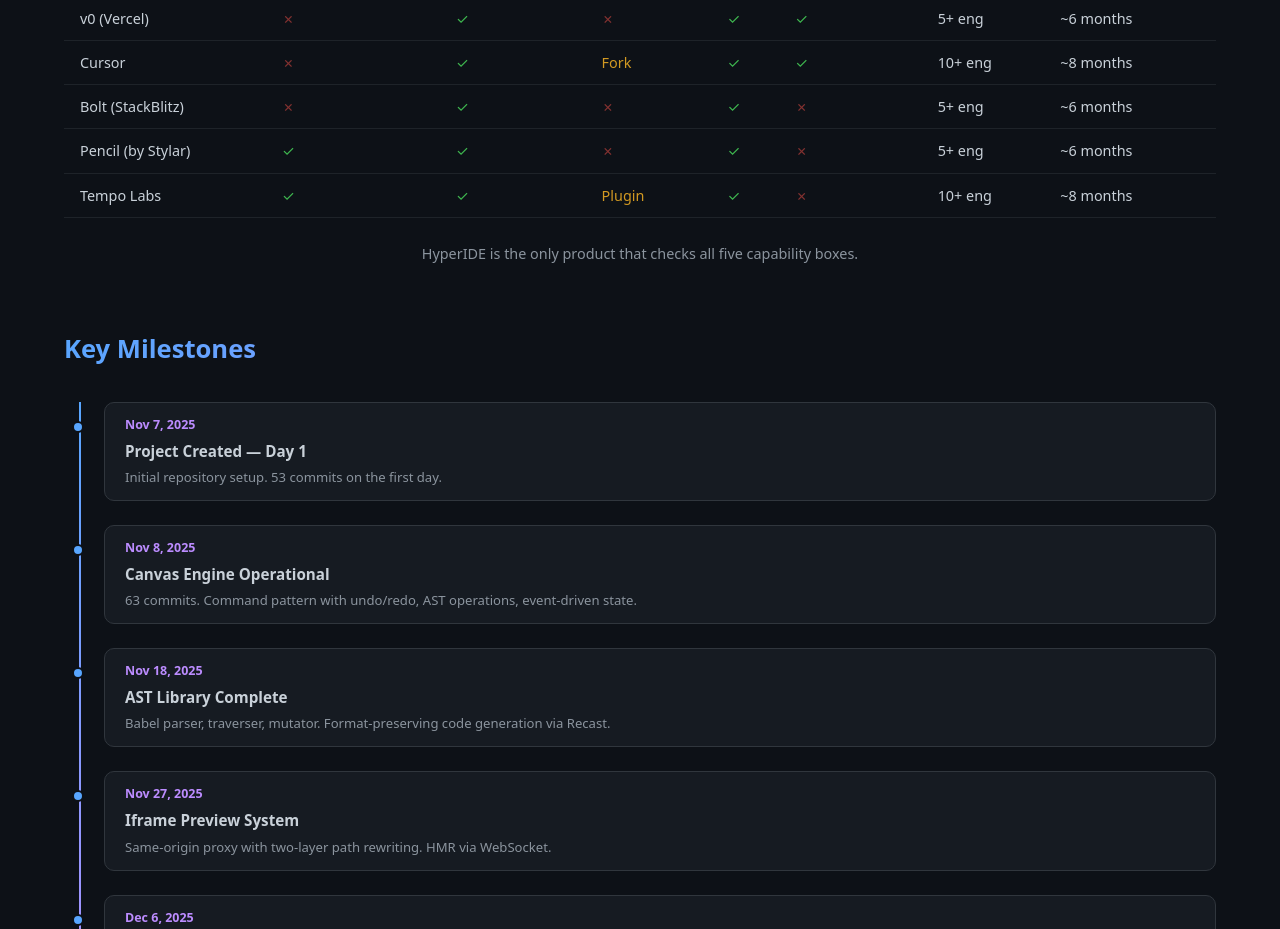
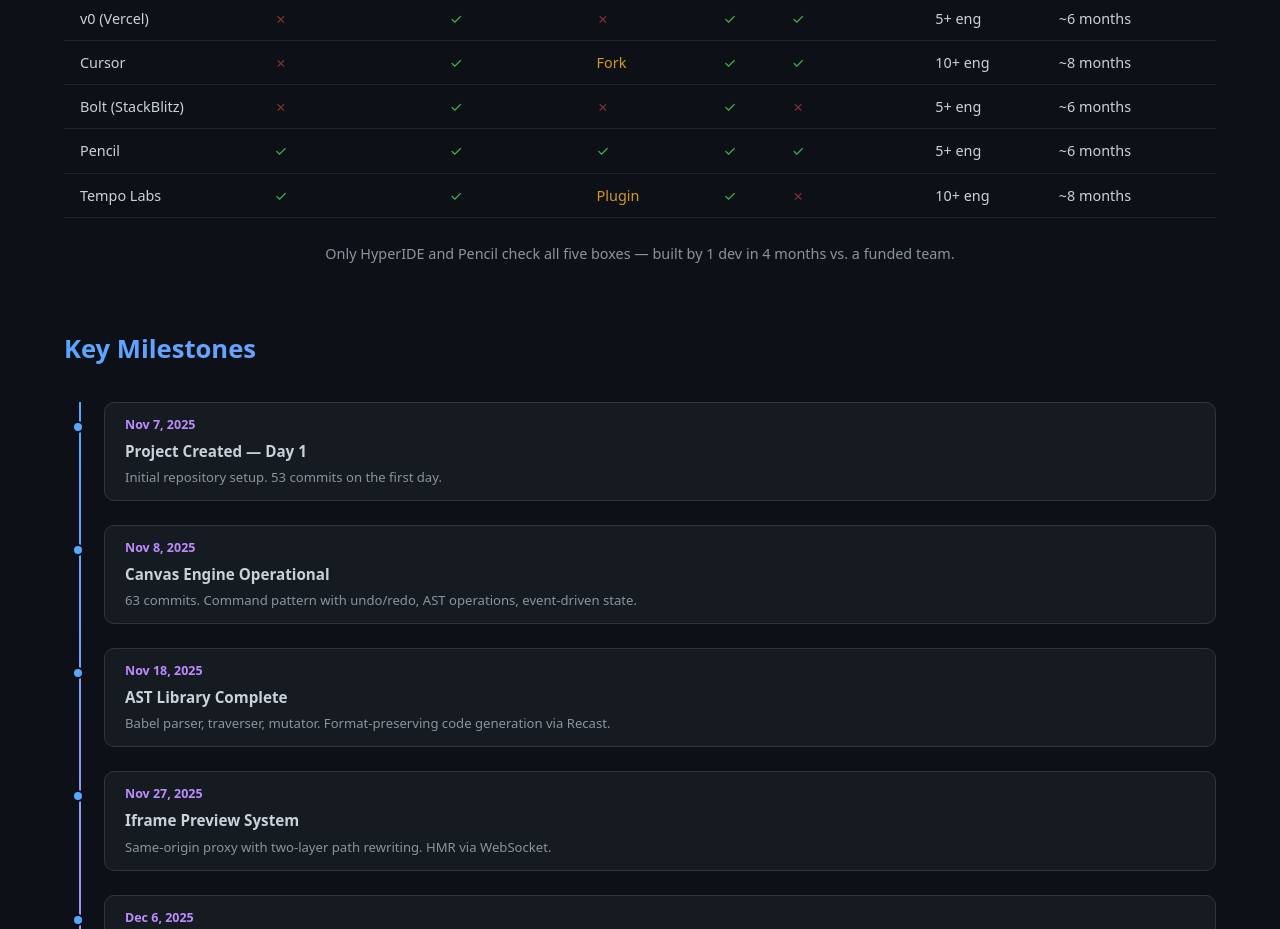
Before and after one commit to hyperide/hyperide.github.io, a plain HTML site: page reports/overview-2026-q1/index.html in a window 1280 px wide. Shown: the part 5622-6551 px from the top of the page. Drawn offline with Linux system fonts and the light colour scheme.

Commit message:
report: fix Pencil — VS Code extension + local dev, update comparison note

```diff
--- a/reports/overview-2026-q1/index.html
+++ b/reports/overview-2026-q1/index.html
@@ -1086,12 +1086,12 @@
           <td>~6 months</td>
         </tr>
         <tr>
-          <td>Pencil (by Stylar)</td>
+          <td>Pencil</td>
           <td class="check">&#10003;</td>
           <td class="check">&#10003;</td>
-          <td class="cross">&#10007;</td>
           <td class="check">&#10003;</td>
-          <td class="cross">&#10007;</td>
+          <td class="check">&#10003;</td>
+          <td class="check">&#10003;</td>
           <td>5+ eng</td>
           <td>~6 months</td>
         </tr>
@@ -1108,7 +1108,7 @@
       </tbody>
     </table>
     <p style="text-align:center;color:var(--text-dim);font-size:0.9rem;margin-top:8px">
-      HyperIDE is the only product that checks all five capability boxes.
+      Only HyperIDE and Pencil check all five boxes &mdash; built by 1 dev in 4 months vs. a funded team.
     </p>
   </section>
 
```
